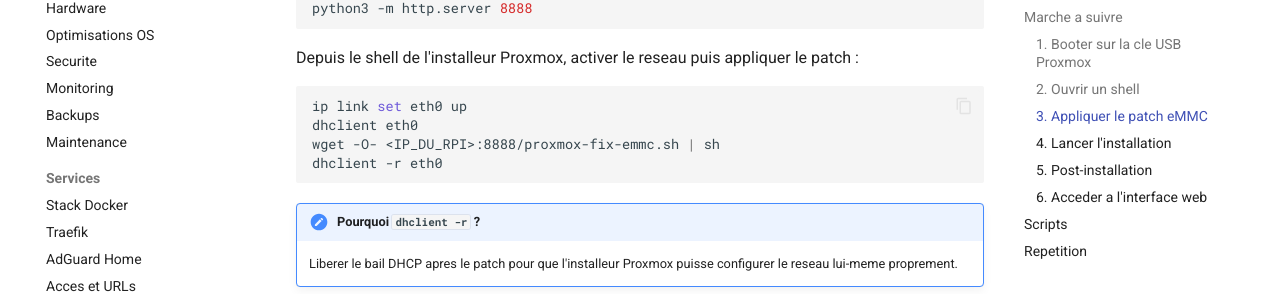
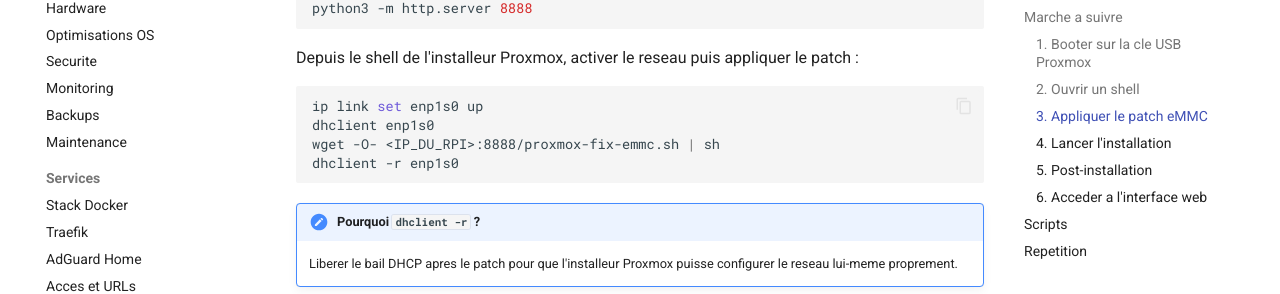
Before and after one commit to GabinSMD/homelab-doc, an MkDocs documentation site: the page built from docs/guides/proxmox-zimaboard.md, in a window 1280 px wide and 900 px high, scrolled down 829 px. Shown: the part 163-457 px from the top of the window. Built offline with MkDocs 1.6.1 and Material for MkDocs 9.7.7, drawn with Linux system fonts in a browser that asks for light colours; comment, search, counter and statistics services are not loaded.

Commit message:
Proxmox guide: fix interface name to enp1s0 for ZimaBoard
Co-Authored-By: Claude Opus 4.6 (1M context) <noreply@anthropic.com>

````diff
--- a/docs/guides/proxmox-zimaboard.md
+++ b/docs/guides/proxmox-zimaboard.md
@@ -36,10 +36,10 @@ python3 -m http.server 8888
 Depuis le shell de l'installeur Proxmox, activer le reseau puis appliquer le patch :
 
 ```bash
-ip link set eth0 up
-dhclient eth0
+ip link set enp1s0 up
+dhclient enp1s0
 wget -O- <IP_DU_RPI>:8888/proxmox-fix-emmc.sh | sh
-dhclient -r eth0
+dhclient -r enp1s0
 ```
 
 !!! note "Pourquoi `dhclient -r` ?"
````
